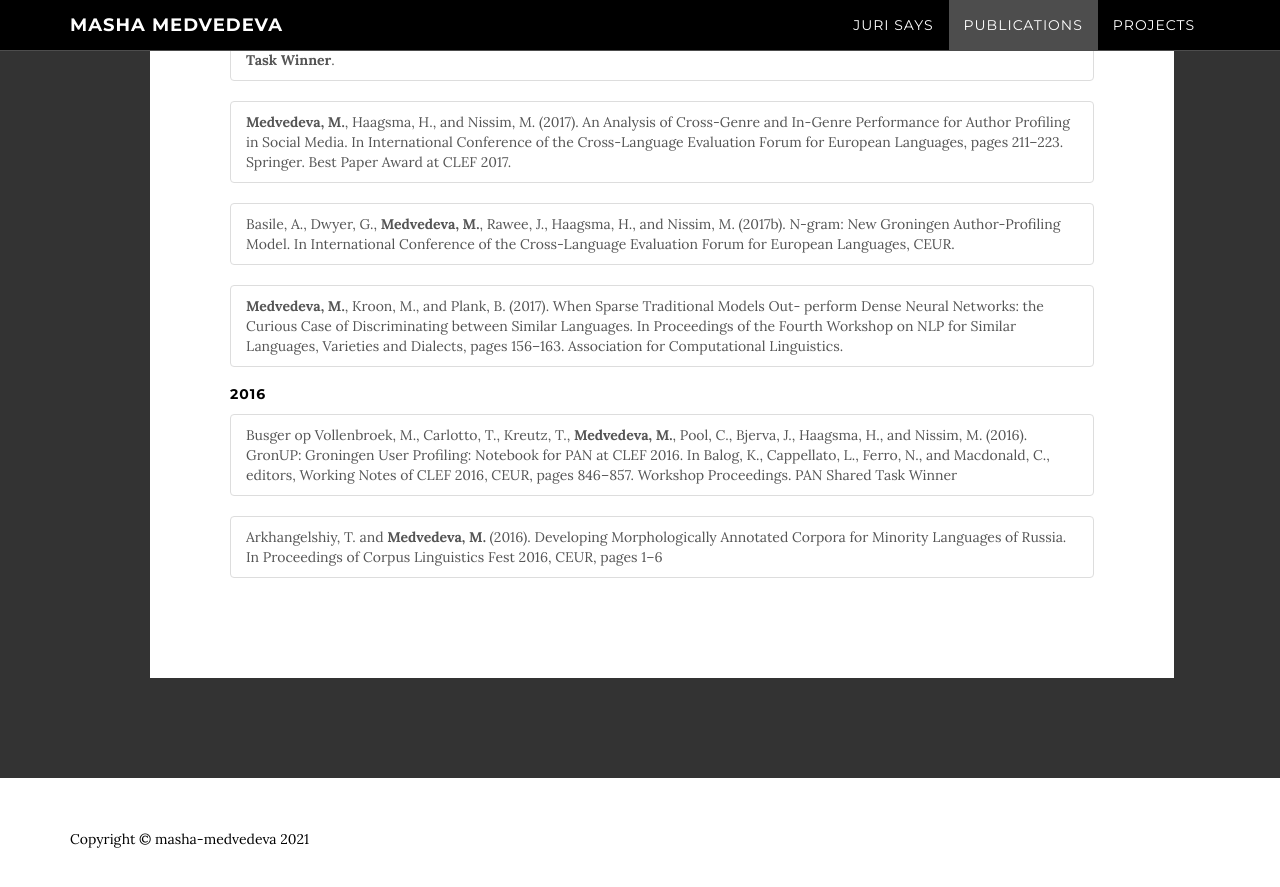
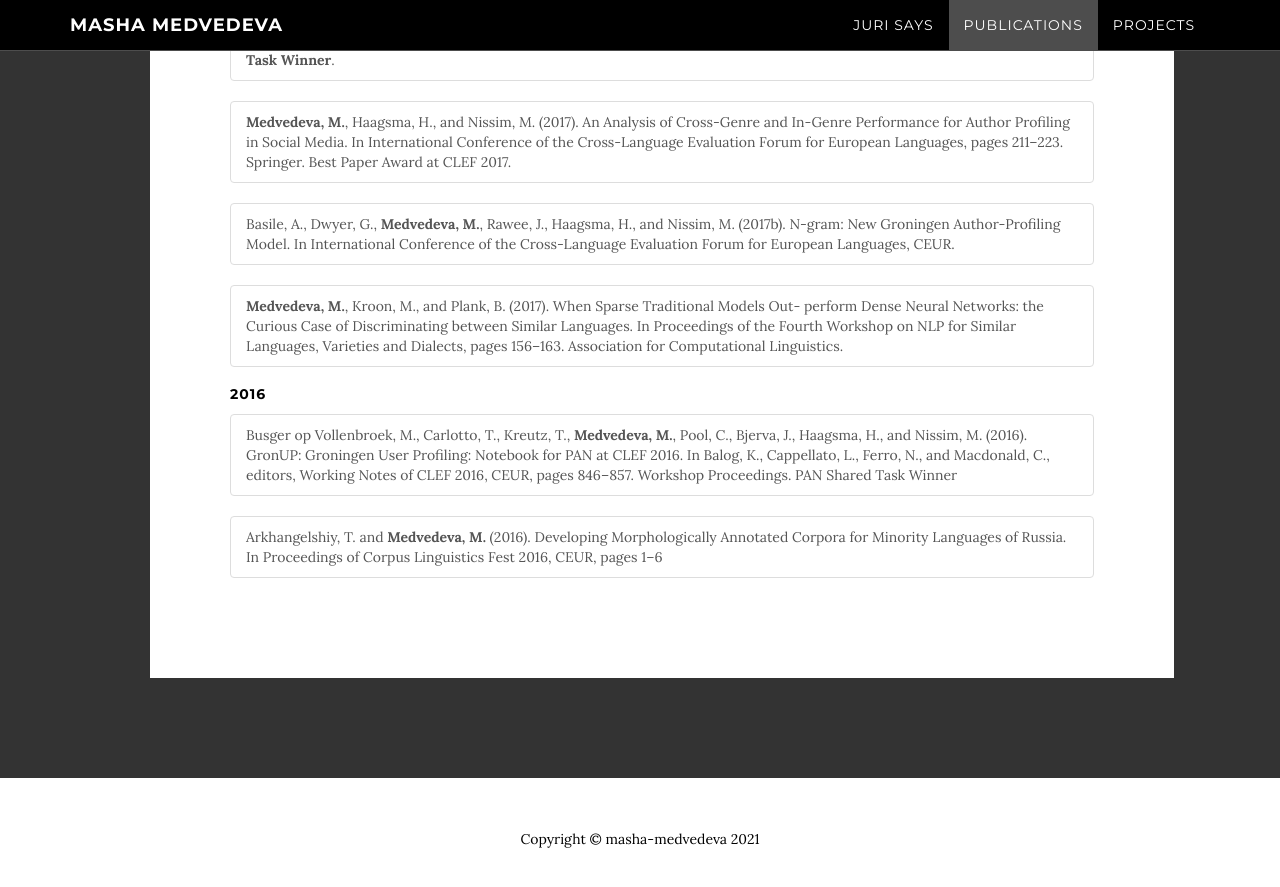
Before and after one commit to masha-medvedeva/masha-medvedeva.github.io, a Jekyll site: the page built from index.html, in a window 1280 px wide and 900 px high, scrolled down 2607 px. Shown: the top 887 px of the window. Built offline with Jekyll 4.4.1, drawn with Linux system fonts in a browser that asks for light colours; nearby versions of some CDN libraries.

Commit message:
fixed footer

```diff
--- a/_includes/footer.html
+++ b/_includes/footer.html
@@ -1,6 +1,9 @@
     <!-- Footer -->
     <footer>
         <div class="container text-center">
-            <p>Copyright &copy; {{ site.footer }} 20{{ site.time | date: '%y' }}</p>
+        <div class="row">
+        <div class="col-lg-12">
+            <p style="text-align:center">Copyright &copy; {{ site.footer }} 20{{ site.time | date: '%y' }}</p>
+            </div></div>
         </div>
     </footer>
```
Also changed, not shown: 2 other files.
